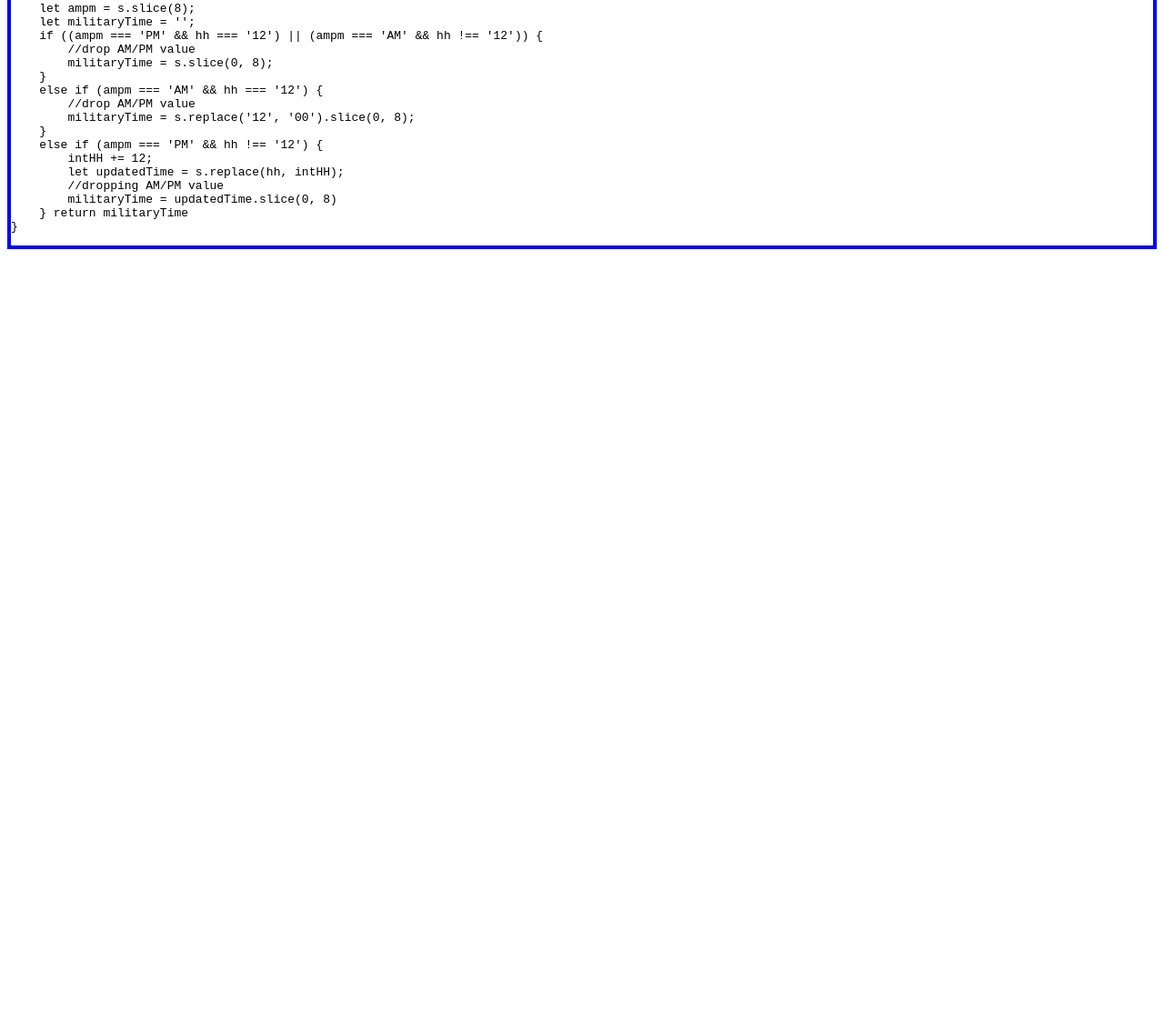
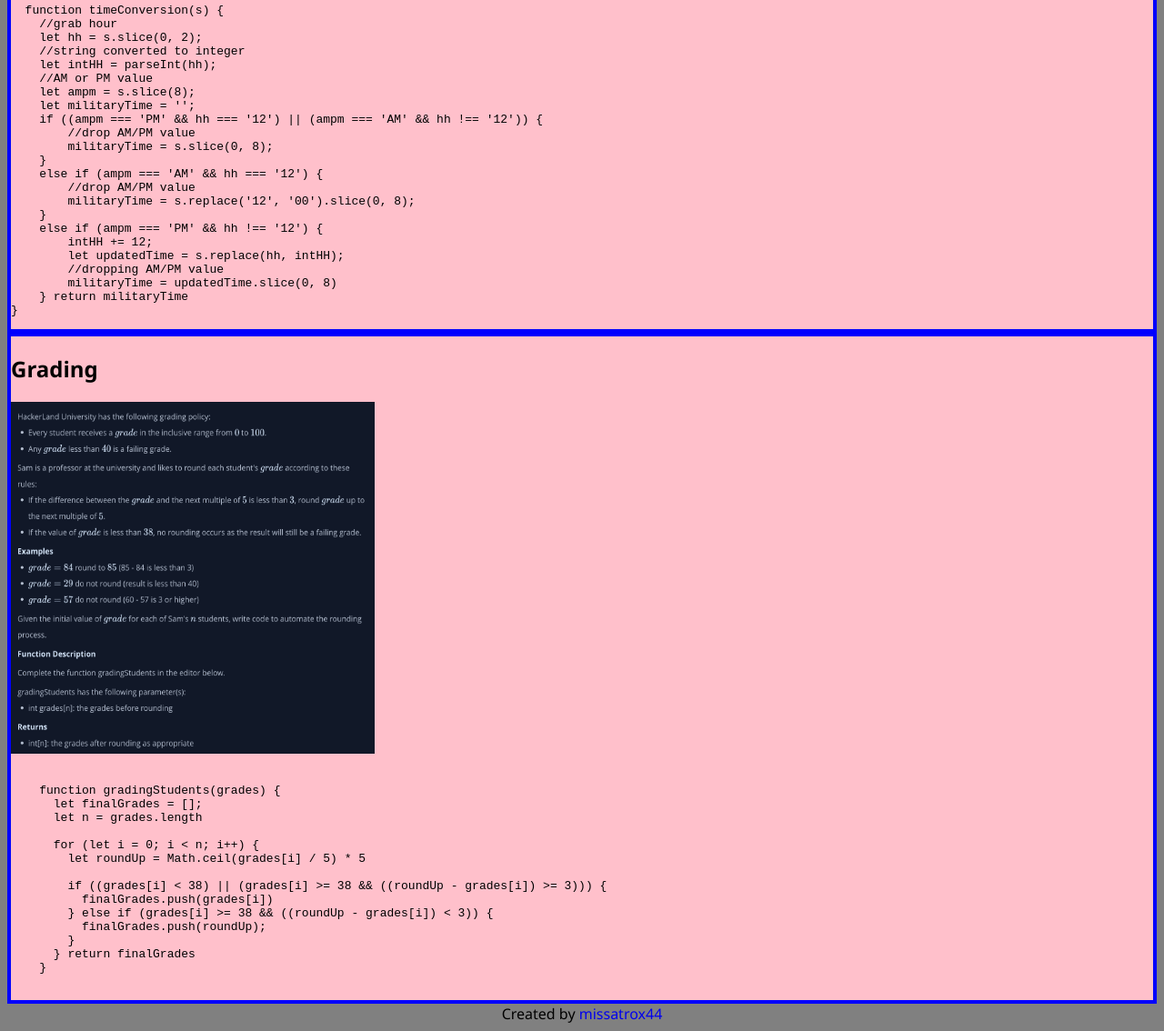
Before and after one commit to missatrox44/algo-practice-problems, a plain HTML site: page index.html in a window 1280 px wide. Shown: the part 1184-2318 px from the top of the page at 91% size. Before the commit the page ends 1466 px from the top, so only its background shows below. Drawn offline with Linux system fonts and the light colour scheme.

Commit message:
added grading problem, styling rough draft

```diff
--- a/index.html
+++ b/index.html
@@ -10,6 +10,10 @@
 </head>
 
 <body>
+<div class="hero">
+  <h1>JavaScript Algorithm Problems</h1>
+</div>
+
   <div class="problem-box">
   <h2>The Staircase</h2>
   <img width="400px" height="388px" src="./images/staircase-screenshot.png" alt="Staircase Problem">
@@ -55,7 +59,32 @@
 </div>
 
 
+<div class="problem-box">
+  <h2>Grading</h2>
+  <img width="400px" height="387px" src="./images/grading.png" alt="Grading Problem">
+  <br>
+  <pre><code>
+    function gradingStudents(grades) {
+      let finalGrades = [];
+      let n = grades.length
 
+      for (let i = 0; i < n; i++) {
+        let roundUp = Math.ceil(grades[i] / 5) * 5
+
+        if ((grades[i] < 38) || (grades[i] >= 38 && ((roundUp - grades[i]) >= 3))) {
+          finalGrades.push(grades[i])
+        } else if (grades[i] >= 38 && ((roundUp - grades[i]) < 3)) {
+          finalGrades.push(roundUp);
+        }
+      } return finalGrades
+    }
+  </code></pre>
+  </div>
+
+
+<footer>
+  Created by <a class="custom-link" href="https://github.com/missatrox44">missatrox44</a>
+</footer>
 
 </body>
 
--- a/styles.css
+++ b/styles.css
@@ -1,3 +1,32 @@
+body {
+  font-family: 'Segoe UI', Tahoma, Geneva, Verdana, sans-serif;
+  background-color: grey;
+}
+
+footer {
+  text-align: center;
+}
+
 .problem-box {
   border: solid 4px blue;
+  background-color: pink
+  ;
 }
+
+
+.hero {
+  padding-right: 0;
+  padding-left: 0;
+  border-radius: 0;
+  text-align: center;
+
+}
+
+.custom-link {
+  text-decoration: none;
+}
+
+a:hover {
+  font-size: larger;
+  color: azure;
+}
```
Also changed, not shown: images/grading.png (added).
